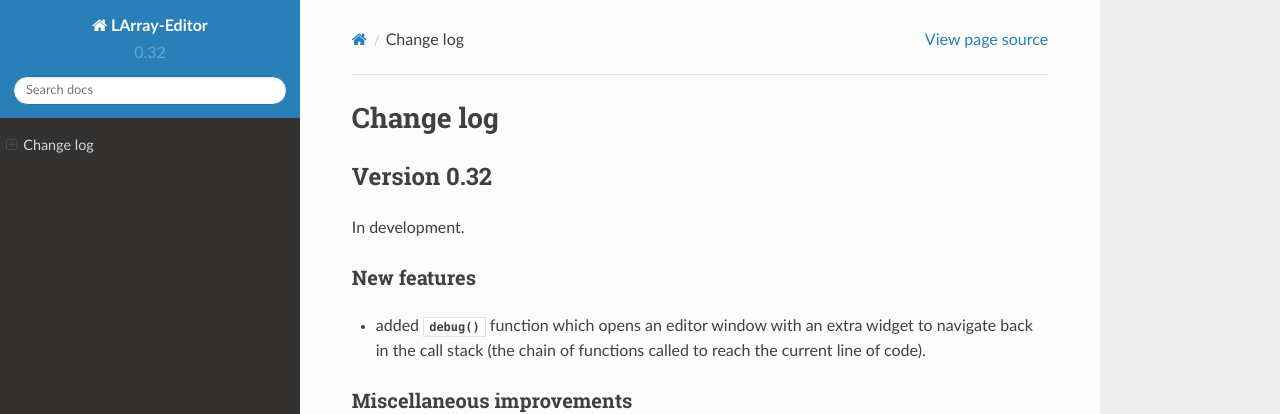
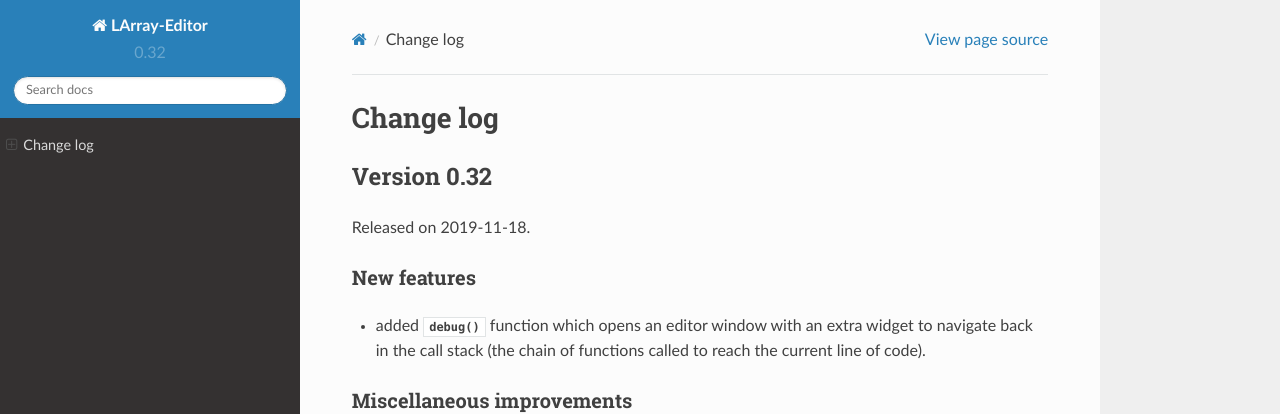
Before and after one commit to larray-project/larray-editor, a Sphinx documentation site: the page built from doc/source/changes.rst, in a window 1280 px wide and 1091 px high. Shown: the top 414 px of the window. Built offline with Sphinx 7.4.7 and the Read the Docs theme 2.0.0, drawn with Linux system fonts in a browser that asks for light colours; cross-references to code outside the pages are shown as plain code.

Commit message:
update release date for 0.32

```diff
--- a/doc/source/changes.rst
+++ b/doc/source/changes.rst
@@ -4,7 +4,7 @@ Change log
 Version 0.32
 ============
 
-In development.
+Released on 2019-11-18.
 
 .. include:: ./changes/version_0_32.rst.inc
 
```
